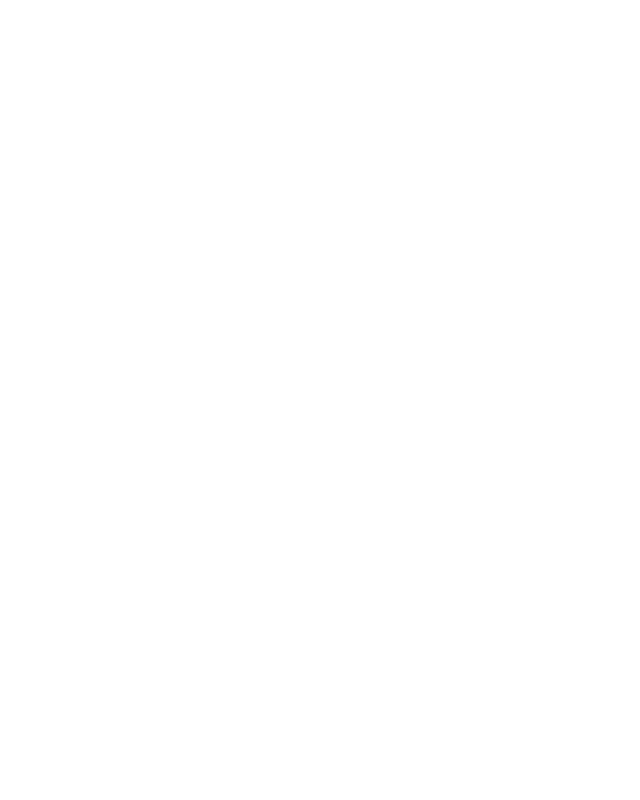
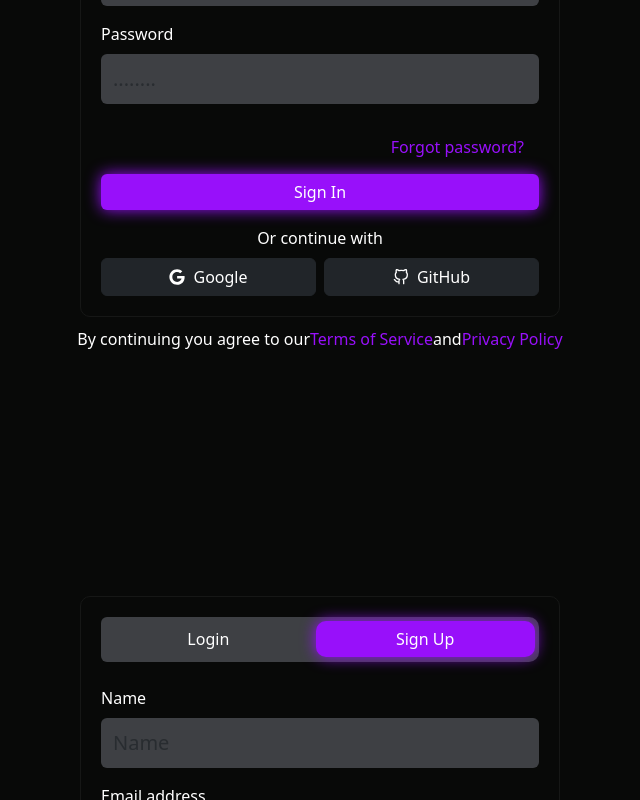
Before and after one commit to Faten01alsafadi/idea-board-team, a React (Vite) app: page /landing in a window 1280 px wide. Shown: the part 300-1100 px from the top of the page, without its empty margins (320-960 px from the left). Before the commit the page ends 800 px from the top, so only its background shows below. Built offline with nearby package versions, Linux system fonts and the light colour scheme.

Commit message:
edite sign-up

```diff
--- a/src/pages/Landing/Landing.jsx
+++ b/src/pages/Landing/Landing.jsx
@@ -8,8 +8,8 @@ function Landing() {
     // App
     // بالترتيب الصحيح
     <div>
-      {/* <SignIn/>
-      <SignUp/> */}
+       <SignIn/>
+       <SignUp/>
         {/* مثال */}
       {/* <Nav/> */}
       {/* <Hero/> */}
--- a/src/pages/SignIn/SignIn.module.css
+++ b/src/pages/SignIn/SignIn.module.css
@@ -9,6 +9,6 @@
 .emailLogin{
     background-color:#3e4044;
     border:none;
-    height:55px;
+    height:50px;
     font-size:20px;
 }
--- a/src/pages/SignUp/SignUp.module.css
+++ b/src/pages/SignUp/SignUp.module.css
@@ -12,7 +12,7 @@
 
     background-color:#3e4044;
     border:none;
-    height:55px;
+    height:50px;
     font-size:20px;
 
 }
```
